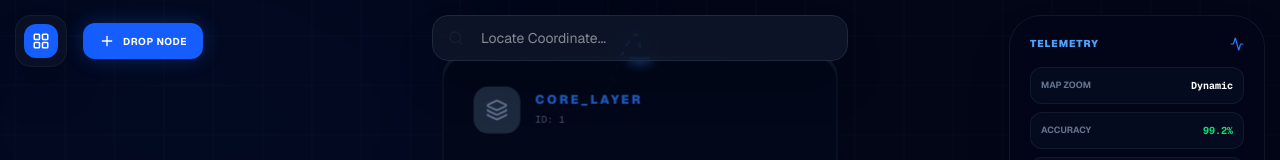
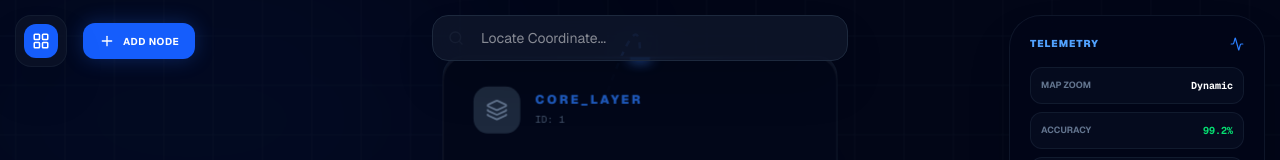
Before and after one commit to csnishant/knowledge-graph, a Next.js app: page / in a window 1280 px wide. Shown: the top 160 px of the page. Built offline with nearby package versions, Linux system fonts and the light colour scheme.

Commit message:
correction ui for desktop

```diff
--- a/components/GraphCanvas.tsx
+++ b/components/GraphCanvas.tsx
@@ -118,7 +118,7 @@
             onClick={addNewNode}
             className="flex items-center gap-2 bg-blue-600 hover:bg-blue-500 text-white px-4 py-2.5 rounded-xl text-[10px] font-bold uppercase tracking-wider transition-all shadow-[0_0_20px_rgba(37,99,235,0.3)] active:scale-95">
             <Plus size={16} />
-            <span className="hidden sm:inline">Drop Node</span>
+            <span className="hidden sm:inline">Add Node</span>
           </button>
         </Panel>
 
--- a/next.config.ts
+++ b/next.config.ts
@@ -3,6 +3,8 @@
 const nextConfig: NextConfig = {
   output: 'export',
   /* config options here */
+  reactStrictMode: true,
 };
 
+
 export default nextConfig;
```
